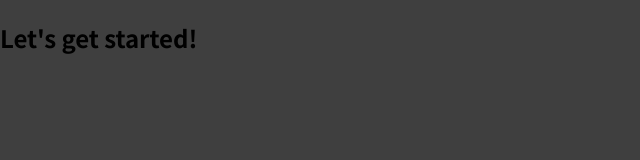
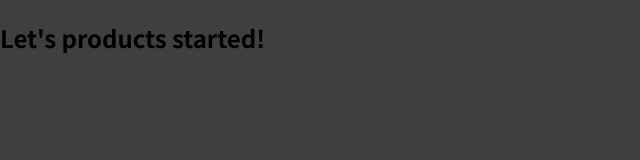
Before and after one commit to lerand94/reactRouterApp, a JavaScript app: page /products in a window 1280 px wide. Shown: the top 160 px of the page, without its empty margins (0-640 px from the left). Built offline with nearby package versions, Linux system fonts and the light colour scheme.

Commit message:
installed react router package. Created 2 cmp and used 2 route for displayed any pages

```diff
--- a/package.json
+++ b/package.json
@@ -8,6 +8,7 @@
     "@testing-library/user-event": "^12.5.0",
     "react": "^18.0.0",
     "react-dom": "^18.0.0",
+    "react-router-dom": "^5.3.3",
     "react-scripts": "4.0.1",
     "web-vitals": "^0.2.4"
   },
--- a/src/App.js
+++ b/src/App.js
@@ -1,7 +1,16 @@
+import { Route } from "react-router-dom";
+import Welcome from "./pages/Welcome";
+import Products from "./pages/Products";
+
 function App() {
   return (
     <div>
-      <h2>Let's get started!</h2>
+      <Route path="/welcome">
+        <Welcome />
+      </Route>
+      <Route path="/products">
+        <Products />
+      </Route>
     </div>
   );
 }
--- a/src/index.js
+++ b/src/index.js
@@ -1,7 +1,12 @@
-import ReactDOM from 'react-dom/client';
+import ReactDOM from "react-dom/client";
 
-import './index.css';
-import App from './App';
+import "./index.css";
+import App from "./App";
+import { BrowserRouter } from "react-router-dom";
 
-const root = ReactDOM.createRoot(document.getElementById('root'));
-root.render(<App />);
+const root = ReactDOM.createRoot(document.getElementById("root"));
+root.render(
+  <BrowserRouter>
+    <App />
+  </BrowserRouter>
+);
--- /dev/null
+++ b/src/pages/Products.js
@@ -0,0 +1,5 @@
+const Products = () => {
+  return <h2>Let's products started!</h2>;
+};
+
+export default Products;
--- /dev/null
+++ b/src/pages/Welcome.js
@@ -0,0 +1,5 @@
+const Products = () => {
+  return <h2>Let's welcome started!</h2>;
+};
+
+export default Products;
```
